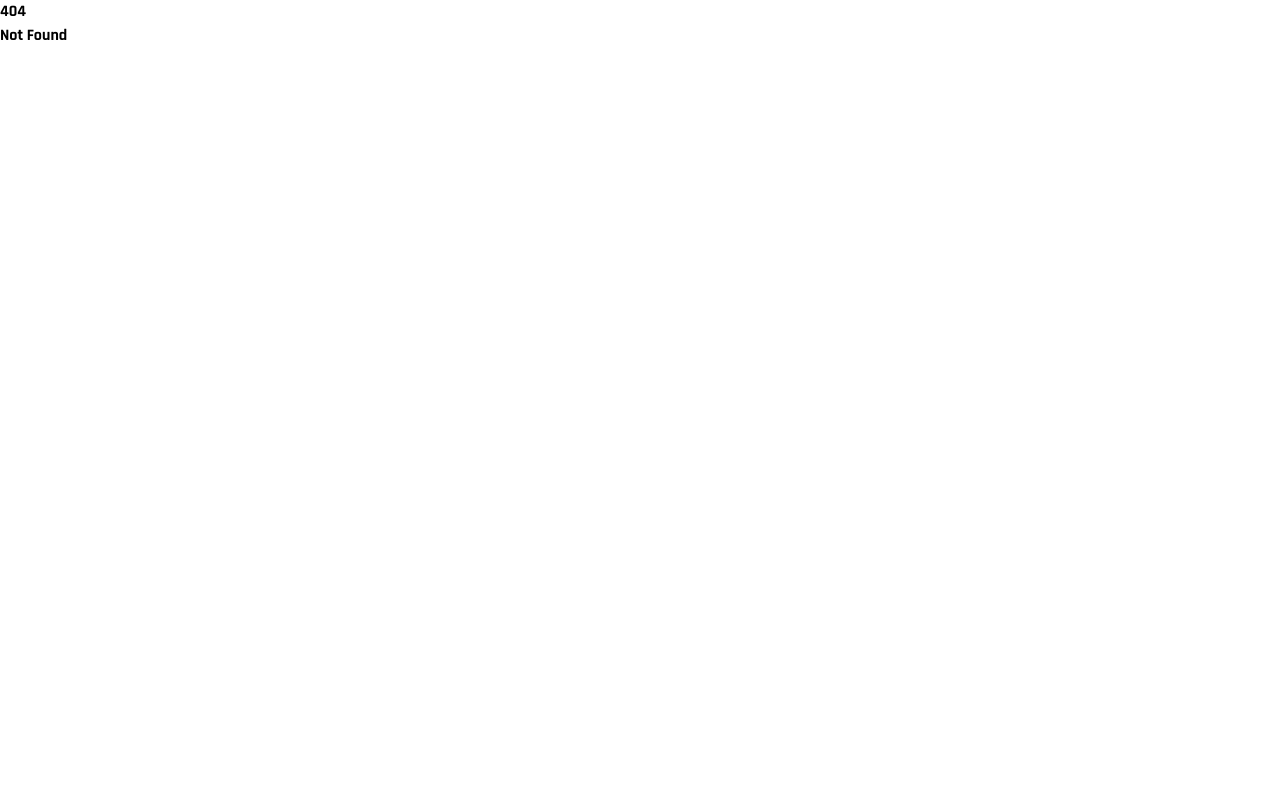
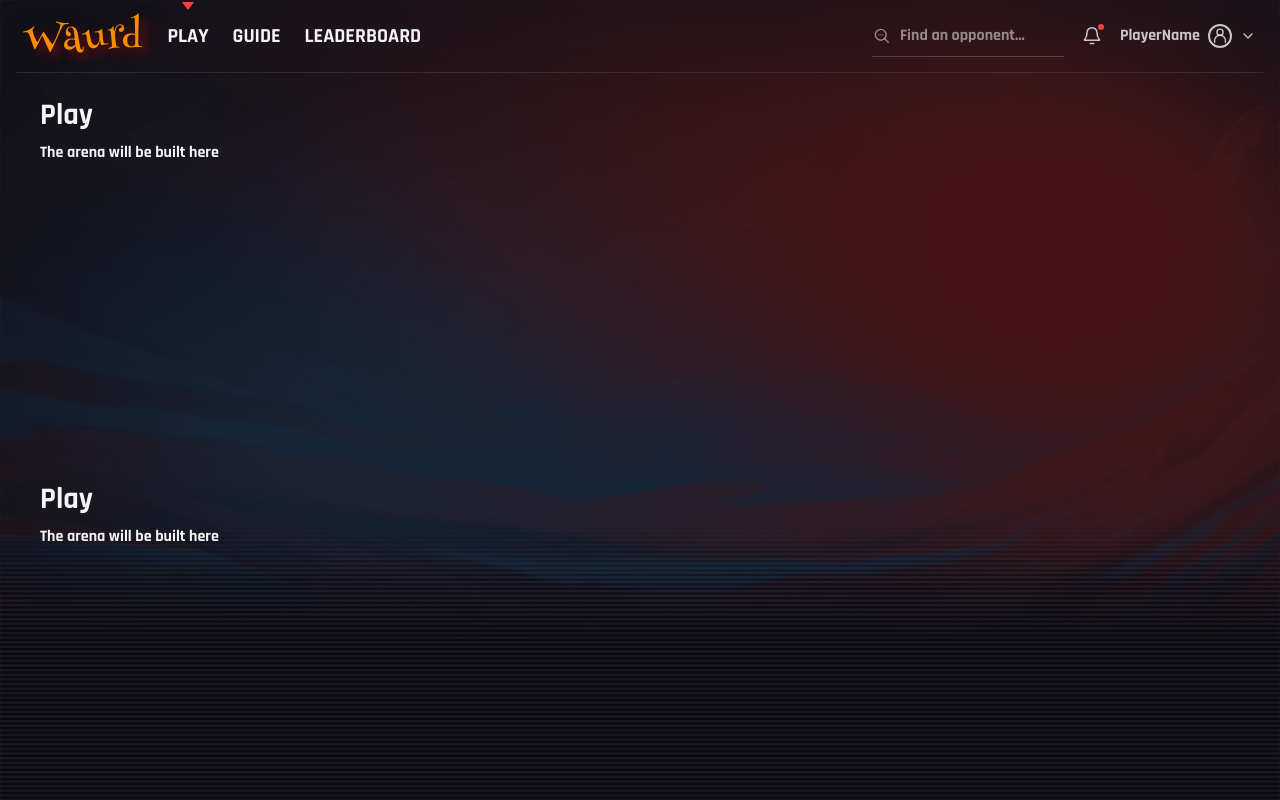
Before and after one commit to Matsadura/Waurd, a SvelteKit app in the folder frontend/: page /play in a window 1280 px wide. Before the commit this address had no page. Shown: the top 800 px of the page. Built offline with nearby package versions, Linux system fonts and the light colour scheme.

Commit message:
[ADD] Navbar Placeholder pages

```diff
--- /dev/null
+++ b/frontend/src/routes/(app)/guide/+page.svelte
@@ -0,0 +1,8 @@
+<svelte:head>
+	<title>Guide</title>
+</svelte:head>
+
+<section class="h-96 p-6 text-text-primary">
+	<h1 class="text-3xl">Guide</h1>
+	<p class="mt-2">The Guide will be here</p>
+</section>
--- /dev/null
+++ b/frontend/src/routes/(app)/leaderboard/+page.svelte
@@ -0,0 +1,8 @@
+<svelte:head>
+	<title>Leaderboard</title>
+</svelte:head>
+
+<section class="h-96 p-6 text-text-primary">
+	<h1 class="text-3xl">Leaderboard</h1>
+	<p class="mt-2">The Leaderboard will be built here</p>
+</section>
--- /dev/null
+++ b/frontend/src/routes/(app)/play/+page.svelte
@@ -0,0 +1,41 @@
+<svelte:head>
+    <title>Play</title>
+</svelte:head>
+
+
+<section class="p-6 text-text-primary h-96">
+    <h1 class="text-3xl">Play</h1>
+    <p class="mt-2">The arena will be built here</p>
+</section>
+<section class="p-6 text-text-primary h-96">
+    <h1 class="text-3xl">Play</h1>
+    <p class="mt-2">The arena will be built here</p>
+</section>
+<section class="p-6 text-text-primary h-96">
+    <h1 class="text-3xl">Play</h1>
+    <p class="mt-2">The arena will be built here</p>
+</section>
+<section class="p-6 text-text-primary h-96">
+    <h1 class="text-3xl">Play</h1>
+    <p class="mt-2">The arena will be built here</p>
+</section>
+<section class="p-6 text-text-primary h-96">
+    <h1 class="text-3xl">Play</h1>
+    <p class="mt-2">The arena will be built here</p>
+</section>
+<section class="p-6 text-text-primary h-96">
+    <h1 class="text-3xl">Play</h1>
+    <p class="mt-2">The arena will be built here</p>
+</section>
+<section class="p-6 text-text-primary h-96">
+    <h1 class="text-3xl">Play</h1>
+    <p class="mt-2">The arena will be built here</p>
+</section>
+<section class="p-6 text-text-primary h-96">
+    <h1 class="text-3xl">Play</h1>
+    <p class="mt-2">The arena will be built here</p>
+</section>
+<section class="p-6 text-text-primary h-96">
+    <h1 class="text-3xl">Play</h1>
+    <p class="mt-2">The arena will be built here</p>
+</section>
--- /dev/null
+++ b/frontend/src/routes/(app)/profile/+page.svelte
@@ -0,0 +1,8 @@
+<svelte:head>
+	<title>Profile</title>
+</svelte:head>
+
+<section class="h-96 p-6 text-text-primary">
+	<h1 class="text-3xl">Profile</h1>
+	<p class="mt-2">The Profile will be here</p>
+</section>
```
